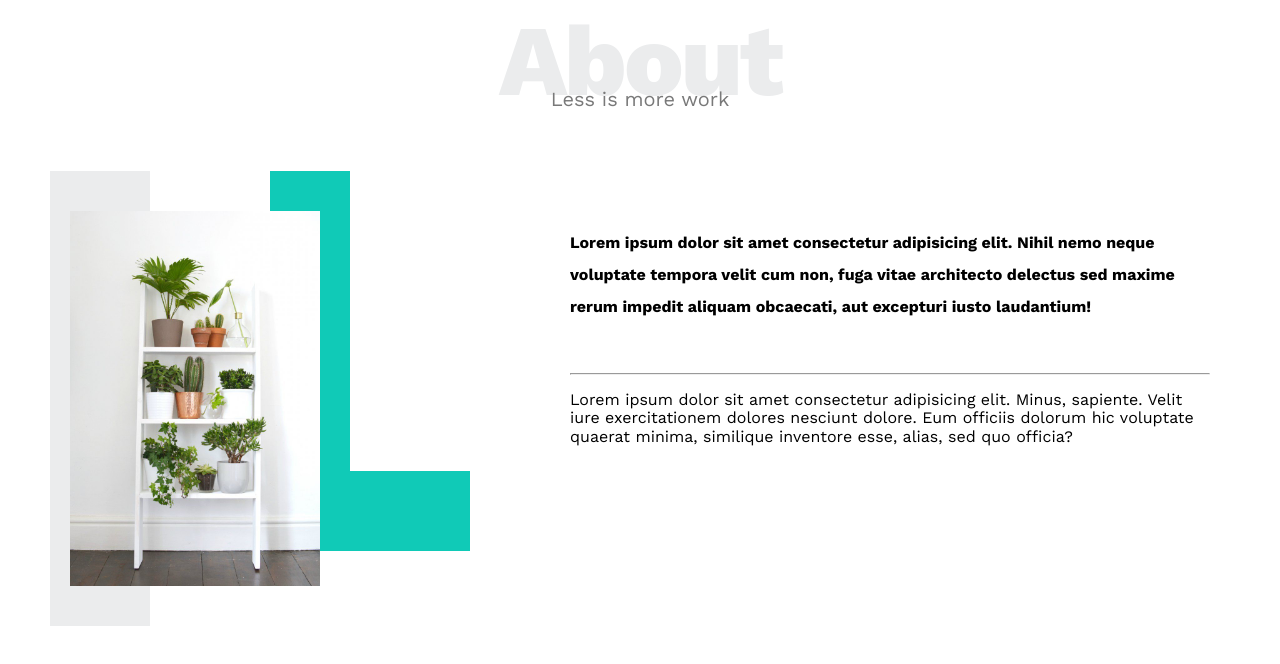
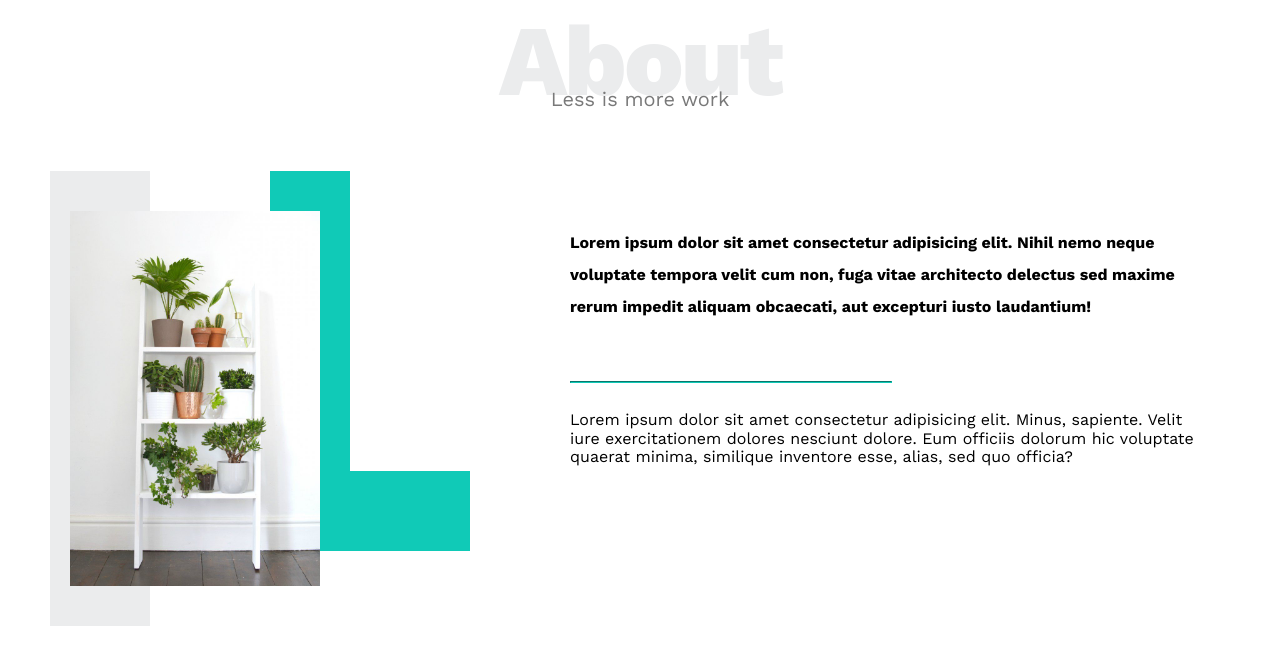
Before and after one commit to mahmoudhussein37/Project2, a plain HTML site: page index.html in a window 1280 px wide. Shown: the part 2698-3362 px from the top of the page. Drawn offline with nearby package versions, Linux system fonts and the light colour scheme.

Commit message:
For the line that is between the two paragraphs, I changed the width, border color, and display for it.

```diff
--- a/CSS/leon.css
+++ b/CSS/leon.css
@@ -353,3 +353,8 @@ body {
   line-height: 2;
   margin-bottom: 50px;
 }
+.about .about-content .text hr {
+  width: 50%;
+  display: inline-block;
+  border-color: var(--main-color);
+}
```
